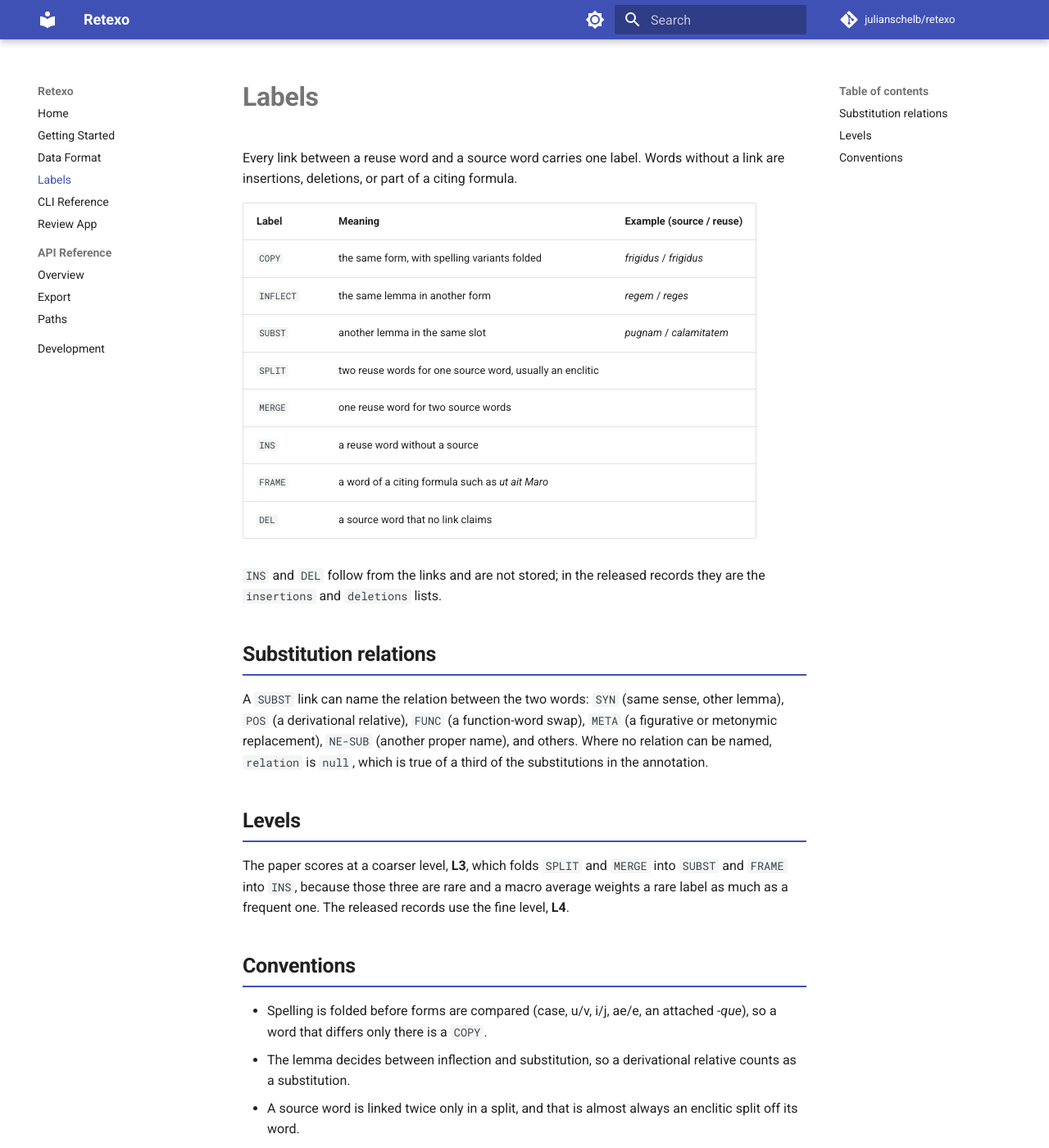
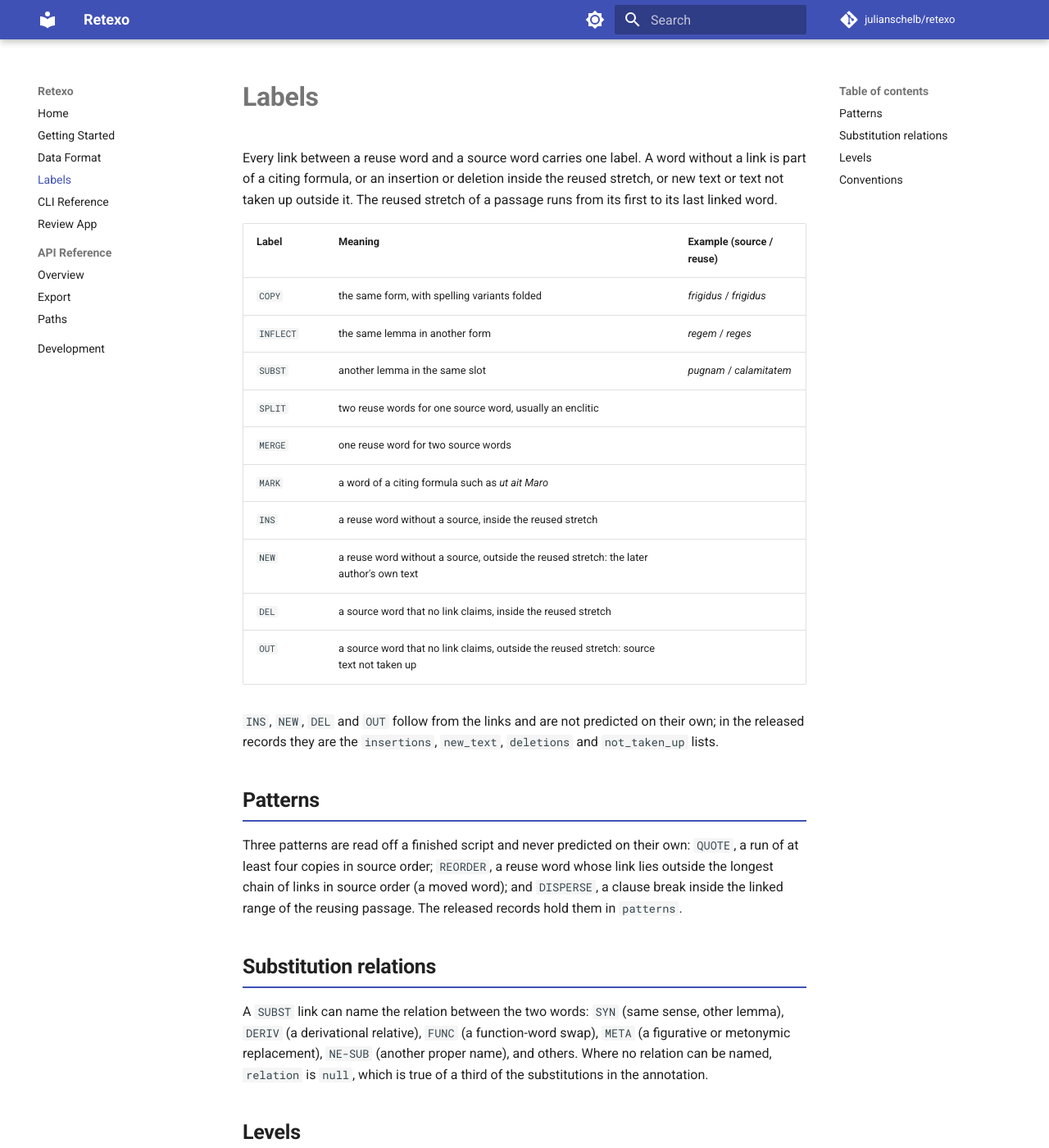
Before and after one commit to julianschelb/retexo, an MkDocs documentation site: the page built from docs/labels.md, in a window 1280 px wide and 1400 px high. Shown: the whole window at 82% size. Built offline with MkDocs 1.6.1 and Material for MkDocs 9.7.7, drawn with Linux system fonts in a browser that asks for light colours; comment, search, counter and statistics services are not loaded; some of the changed text lies outside the part shown.

Commit message:
docs, webapp: the operations of 2026-10-12 (MARK, INS/NEW, DEL/OUT, DERIV, patterns)
The edit-scripts dataset now names the citing formula mark, the derivational relative DERIV, splits the words
without a link by the reused stretch into insertions and new_text, and deletions and not_taken_up, and adds
patterns. The labels and data-format pages describe it; the web demo reads mark (and frame from the earlier
version) and shows the new labels with the same rule as the dataset (webapp/src/unlinked.js).

```diff
--- a/docs/labels.md
+++ b/docs/labels.md
@@ -1,7 +1,8 @@
 # Labels
 
-Every link between a reuse word and a source word carries one label. Words without a link are insertions, deletions, or
-part of a citing formula.
+Every link between a reuse word and a source word carries one label. A word without a link is part of a citing formula,
+or an insertion or deletion inside the reused stretch, or new text or text not taken up outside it. The reused stretch of
+a passage runs from its first to its last linked word.
 
 | Label | Meaning | Example (source / reuse) |
 |---|---|---|
@@ -10,25 +11,37 @@ part of a citing formula.
 | `SUBST` | another lemma in the same slot | *pugnam* / *calamitatem* |
 | `SPLIT` | two reuse words for one source word, usually an enclitic | |
 | `MERGE` | one reuse word for two source words | |
-| `INS` | a reuse word without a source | |
-| `FRAME` | a word of a citing formula such as *ut ait Maro* | |
-| `DEL` | a source word that no link claims | |
+| `MARK` | a word of a citing formula such as *ut ait Maro* | |
+| `INS` | a reuse word without a source, inside the reused stretch | |
+| `NEW` | a reuse word without a source, outside the reused stretch: the later author's own text | |
+| `DEL` | a source word that no link claims, inside the reused stretch | |
+| `OUT` | a source word that no link claims, outside the reused stretch: source text not taken up | |
 
-`INS` and `DEL` follow from the links and are not stored; in the released records they are the `insertions` and
-`deletions` lists.
+`INS`, `NEW`, `DEL` and `OUT` follow from the links and are not predicted on their own; in the released records they are
+the `insertions`, `new_text`, `deletions` and `not_taken_up` lists.
+
+## Patterns
+
+Three patterns are read off a finished script and never predicted on their own: `QUOTE`, a run of at least four copies
+in source order; `REORDER`, a reuse word whose link lies outside the longest chain of links in source order (a moved
+word); and `DISPERSE`, a clause break inside the linked range of the reusing passage. The released records hold them in
+`patterns`.
 
 ## Substitution relations
 
-A `SUBST` link can name the relation between the two words: `SYN` (same sense, other lemma), `POS` (a derivational
+A `SUBST` link can name the relation between the two words: `SYN` (same sense, other lemma), `DERIV` (a derivational
 relative), `FUNC` (a function-word swap), `META` (a figurative or metonymic replacement), `NE-SUB` (another proper
 name), and others. Where no relation can be named, `relation` is `null`, which is true of a third of the substitutions
 in the annotation.
 
 ## Levels
 
-The paper scores at a coarser level, **L3**, which folds `SPLIT` and `MERGE` into `SUBST` and `FRAME` into `INS`,
-because those three are rare and a macro average weights a rare label as much as a frequent one. The released records
-use the fine level, **L4**.
+The paper scores at a coarser level, **L3**, which folds `SPLIT` and `MERGE` into `SUBST`, `MARK` and `NEW` into `INS`,
+and `OUT` into `DEL`: splits, merges and citing formulas are rare, and a macro average weights a rare label as much as a
+frequent one. The released records use the fine level, **L4**.
+
+Until 2026-10-12 the citing formula was called `FRAME`, the derivational relative `POS`, and `INS` and `DEL` covered
+every word without a link.
 
 ## Conventions
 
```
Also changed, not shown: docs/data-format.md (+22 -9 lines), webapp/src/components/Legend.jsx (+7 -4 lines), webapp/src/components/MappingDiagram.jsx (+6 -7 lines), webapp/src/components/MappingVertical.jsx (+11 -7 lines), 3 other files.
